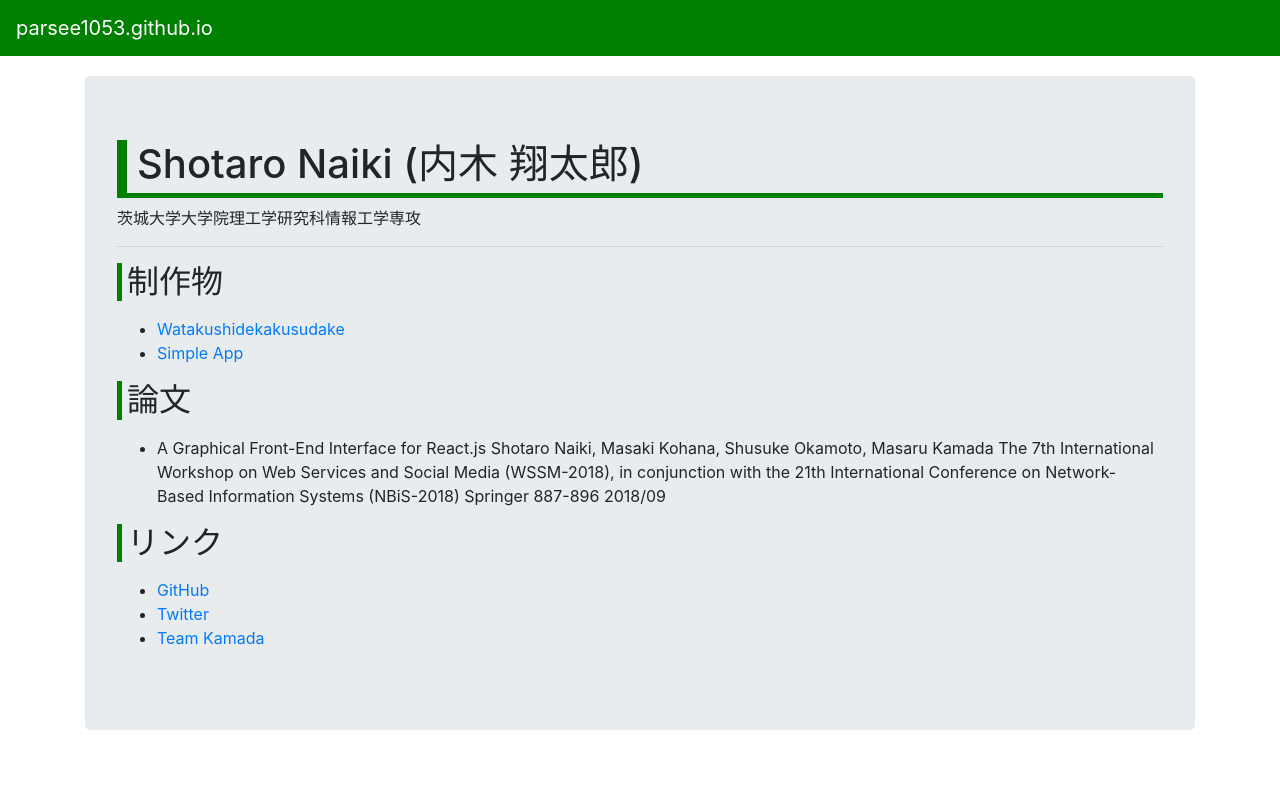
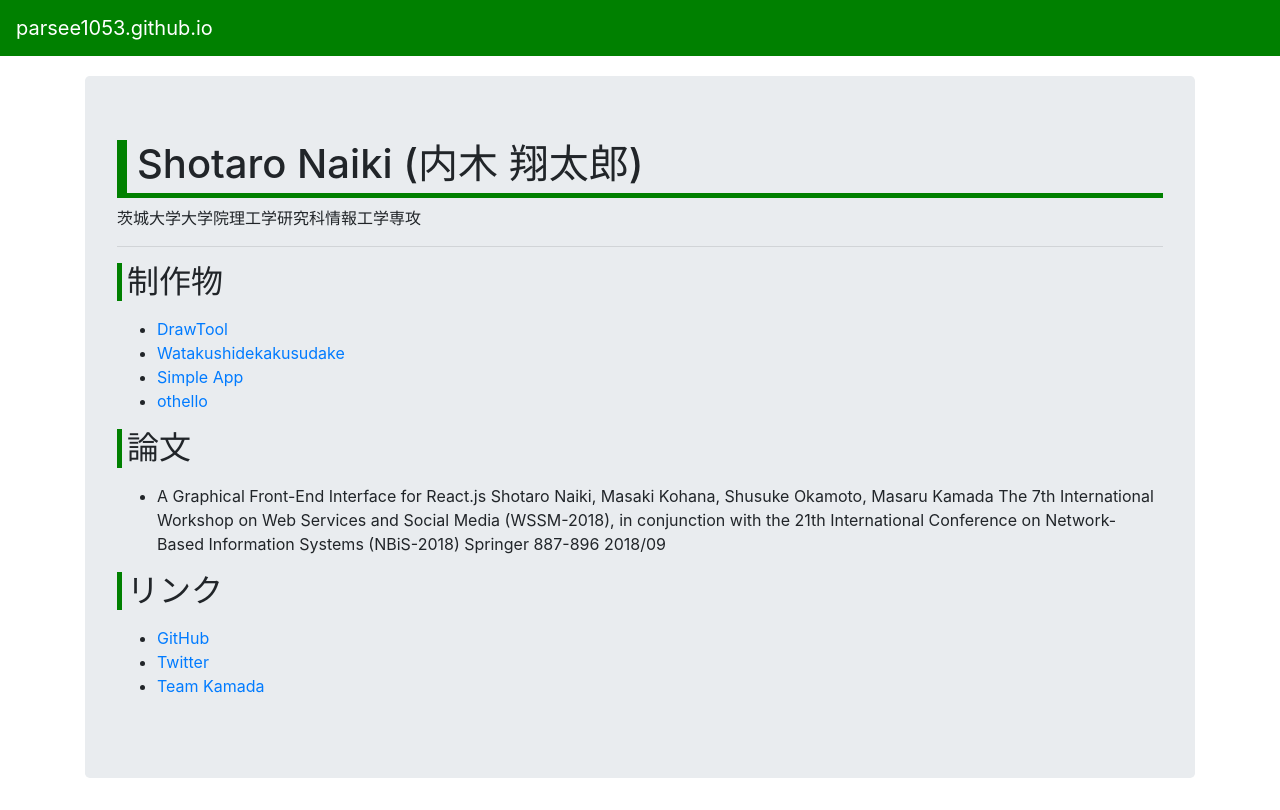
Before and after one commit to parsee1053/parsee1053.github.io, a plain HTML site: page index.html in a window 1280 px wide. Drawn offline with nearby package versions, Linux system fonts and the light colour scheme.

Commit message:
Update index.html

```diff
--- a/index.html
+++ b/index.html
@@ -22,8 +22,10 @@
         <h2>制作物</h2>
         <p>
           <ul>
+            <li><a href="https://github.com/parsee1053/DrawTool" target="_blank" rel="noopener">DrawTool</a></li>
             <li><a href="https://github.com/parsee1053/Watakushidekakusudake" target="_blank" rel="noopener">Watakushidekakusudake</a></li>
             <li><a href="https://github.com/parsee1053/simple-app" target="_blank" rel="noopener">Simple App</a></li>
+            <li><a href="https://github.com/parsee1053/othello" target="_blank" rel="noopener">othello</a></li>
           </ul>
         </p>
         <h2>論文</h2>
```
